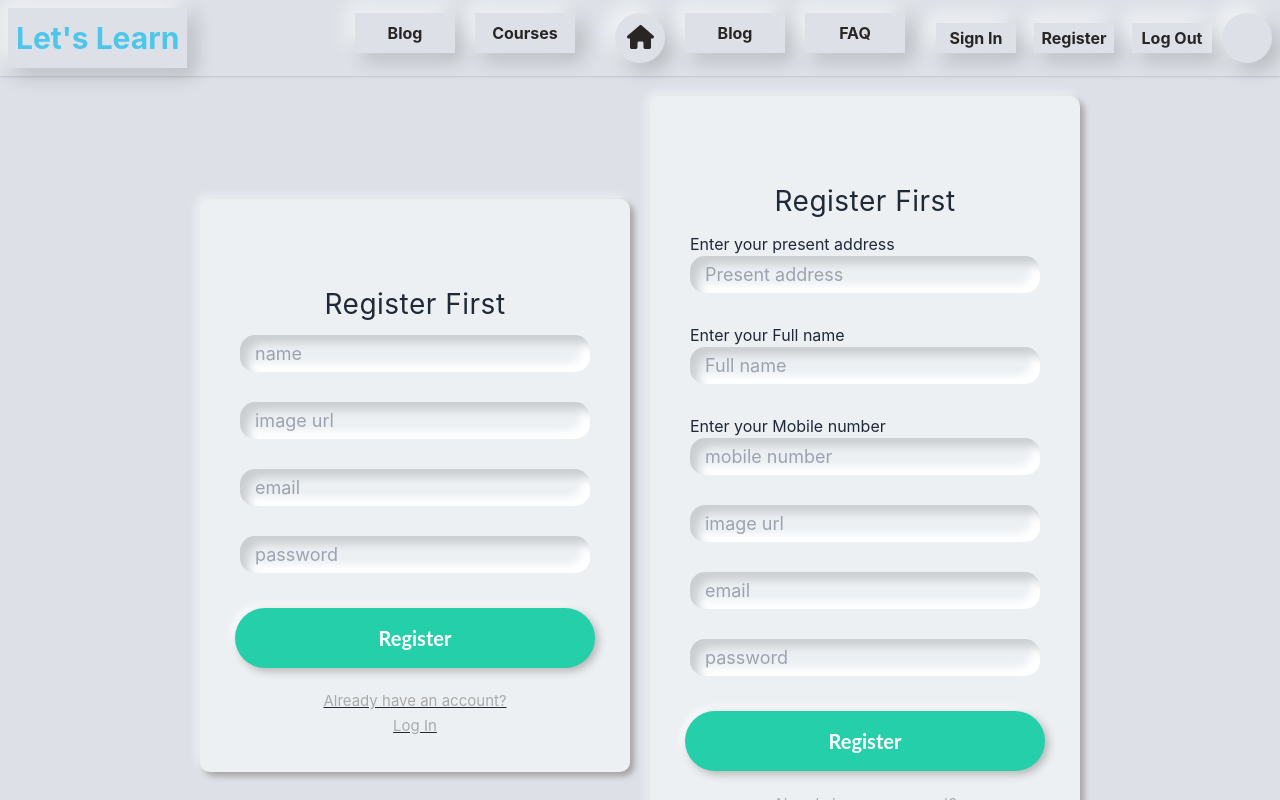
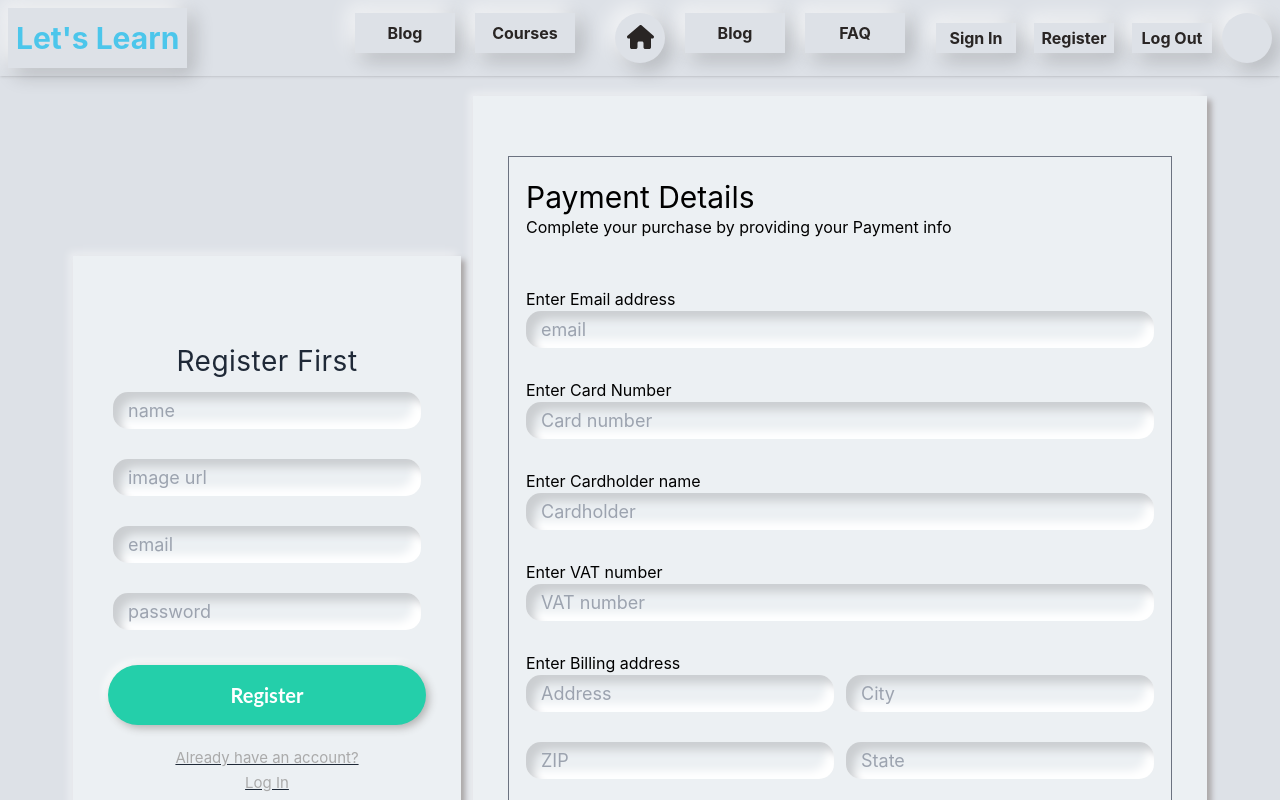
Before and after one commit to rahim4shanewaz/LETS-LEARN_Ecourse-selling-site, a React (Create React App) app: page /checkout in a window 1280 px wide. Shown: the top 800 px of the page. Built offline with nearby package versions, Linux system fonts and the light colour scheme.

Commit message:
checkout page added

```diff
--- a/src/components/checkOut/CheckOut.css
+++ b/src/components/checkOut/CheckOut.css
@@ -1,8 +1,8 @@
 .login-div1 {
-    width:430px;
+
 
     padding: 60px 35px 35px 35px;
-    border-radius: 10px;
+
     background: #ecf0f3;
     box-shadow: -4px -4px 8px #ffffff73, 4px 4px 6px rgb(163, 158, 158);
 
@@ -65,3 +65,6 @@
     padding-top: 20px;
     text-align: center;
   }
+ .box-container{
+
+ }
--- a/src/components/checkOut/CheckOut.js
+++ b/src/components/checkOut/CheckOut.js
@@ -3,7 +3,8 @@ import './CheckOut.css'
 
 const CheckOut = () => {
     return (
-        <div className='flex gap-5 justify-center items-center'>
+        <div>
+            <div className='flex box-container gap-3  justify-center items-center'>
 
             <div class="login-div1">
 
@@ -27,27 +28,50 @@ const CheckOut = () => {
 
 
 
-             <div class="login-div1">
+             <div class="login-div1 p-2">
 
-                <div class="title">Register First</div>
 
-                <div class="fields1">
-                <p>Enter your present address</p>
-                    <div class="username"><input type="text" class="user-input" placeholder="Present address" /></div>
-                    <p>Enter your Full name</p>
-                    <div class="username"><input type="text" class="user-input" placeholder="Full name" /></div>
-                    <p>Enter your Mobile number</p>
-                    <div class="username"><input type="text" class="user-input" placeholder="mobile number" /></div>
-                    <div class="username"><input type="text" class="user-input" placeholder="image url" /></div>
+
+                <div className='border p-3 border-gray-500'>
+                <div class="fields1 text-black">
+                    <h1 className='text-3xl'>Payment Details</h1>
+                    <p>Complete your purchase by providing your Payment info </p>
+                    <br />
+                    <br />
+                    <p>Enter Email address</p>
                     <div class="username"><input type="email" class="user-input" placeholder="email" /></div>
-                    <div class="password"><input type="password" class="pass-input" placeholder="password" /></div>
+
+                    <p>Enter Card Number</p>
+                    <div class="username"><input type="text" class="user-input" placeholder="Card number" /></div>
+                    <p>Enter Cardholder name</p>
+                    <div class="username"><input type="text" class="user-input" placeholder="Cardholder" /></div>
+                    <p>Enter VAT number</p>
+                    <div class="username"><input type="text" class="user-input" placeholder="VAT number" /></div>
+                    <p>Enter Billing address</p>
+                    <div className='flex gap-3'>
+
+                    <div class="username"><input type="text" class="user-input" placeholder="Address" /></div>
+                    <div class="username"><input type="text" class="user-input" placeholder="City" /></div>
+                    </div>
+                    <div className='flex gap-3'>
+
+                    <div class="username"><input type="text" class="user-input" placeholder="ZIP" /></div>
+                    <div class="username"><input type="text" class="user-input" placeholder="State" /></div>
+                    </div>
+                    <div className='flex gap-3'>
+
+                    <div class="username"><input type="text" class="user-input" placeholder="Country" /></div>
+
+                    </div>
+
+
+
                 </div>
-                <button class="signin-button">Register</button>
-                <div class="link">
-                    <a href="#">Already have an account? </a> <br /> <a href="#">Log In</a>
+                <button class="signin-button">Proceed to payment </button>
                 </div>
              </div>
 
+        </div>
         </div>
     );
 };
```
